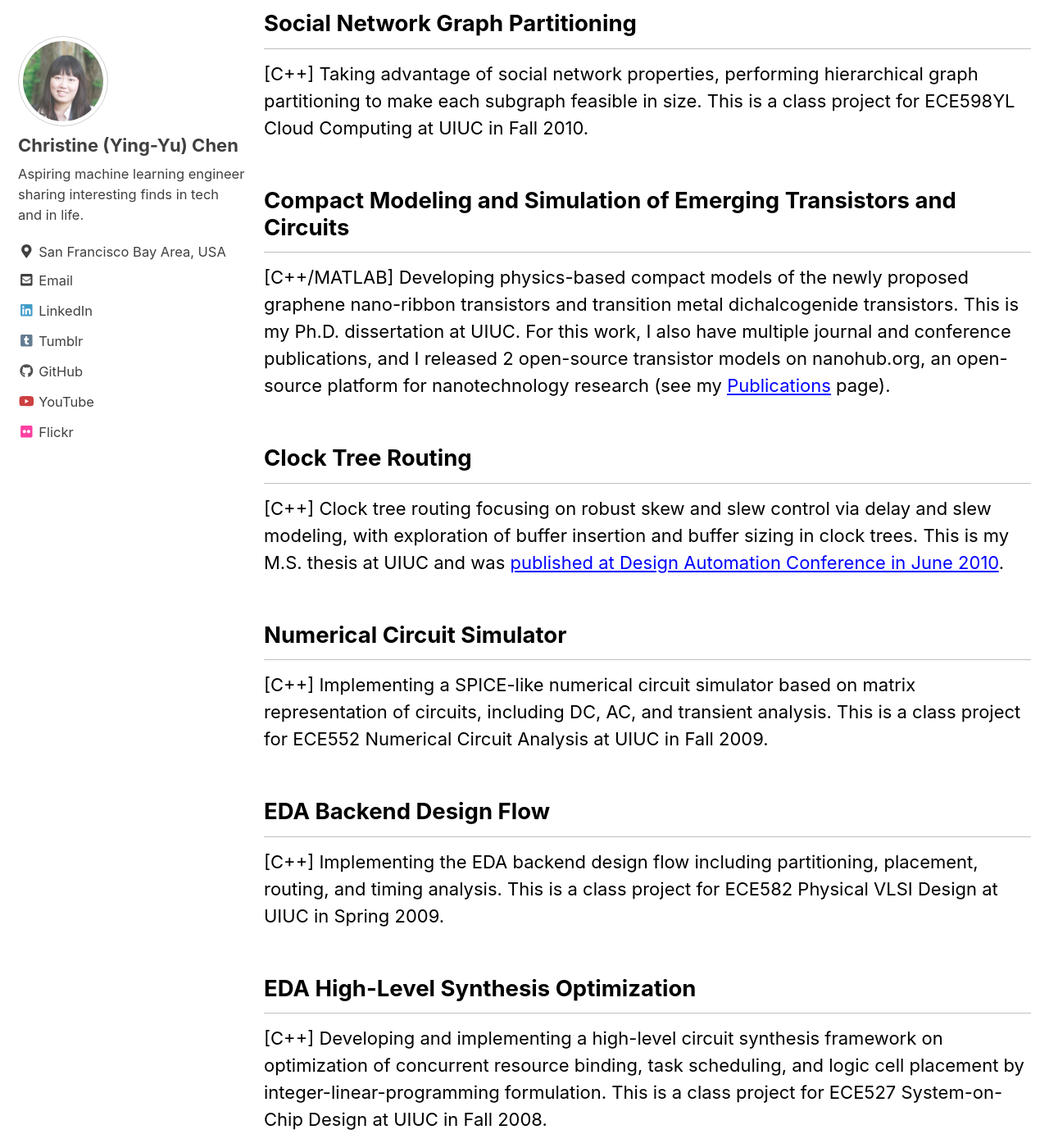
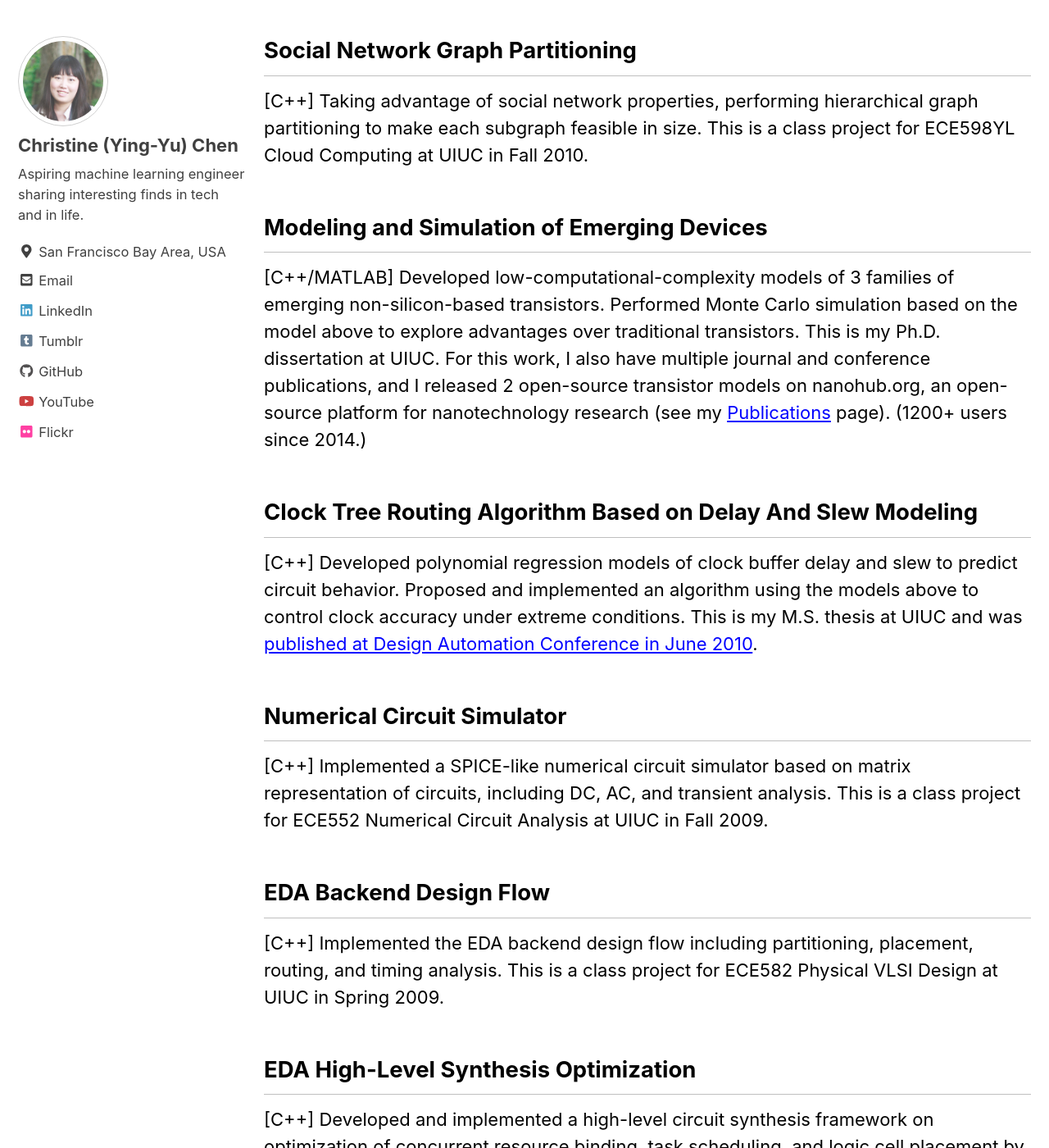
Before and after one commit to steggie3/steggie3.github.io, a Jekyll site: the page built from pages/projects.md, in a window 1280 px wide and 1400 px high, scrolled down 1382 px. Shown: the whole window at 82% size. Built offline with Jekyll 4.4.1, drawn with Linux system fonts in a browser that asks for light colours; nearby versions of some CDN libraries; some of the changed text lies outside the part shown.

Commit message:
update projects and exp

```diff
--- a/pages/projects.md
+++ b/pages/projects.md
@@ -30,25 +30,25 @@
 [C++]
 Taking advantage of social network properties, performing hierarchical graph partitioning to make each subgraph feasible in size. This is a class project for ECE598YL Cloud Computing at UIUC in Fall 2010.
 
-## Compact Modeling and Simulation of Emerging Transistors and Circuits
+## Modeling and Simulation of Emerging Devices
 [C++/MATLAB]
-Developing physics-based compact models of the newly proposed graphene nano-ribbon transistors and transition metal dichalcogenide transistors.  This is my Ph.D. dissertation at UIUC. For this work, I also have multiple journal and conference publications, and I released 2 open-source transistor models on nanohub.org, an open-source platform for nanotechnology research (see my [Publications](/pages/publications.html){:target="_blank"} page).
+Developed low-computational-complexity models of 3 families of emerging non-silicon-based transistors. Performed Monte Carlo simulation based on the model above to explore advantages over traditional transistors. This is my Ph.D. dissertation at UIUC. For this work, I also have multiple journal and conference publications, and I released 2 open-source transistor models on nanohub.org, an open-source platform for nanotechnology research (see my [Publications](/pages/publications.html){:target="_blank"} page). (1200+ users since 2014.)
 
-## Clock Tree Routing
+## Clock Tree Routing Algorithm Based on Delay And Slew Modeling
 [C++]
-Clock tree routing focusing on robust skew and slew control via delay and slew modeling, with exploration of buffer insertion and buffer sizing in clock trees. This is my M.S. thesis at UIUC and was [published at Design Automation Conference in June 2010](https://dl.acm.org/citation.cfm?id=1837297){:target="_blank"}.
+Developed polynomial regression models of clock buffer delay and slew to predict circuit behavior. Proposed and implemented an algorithm using the models above to control clock accuracy under extreme conditions. This is my M.S. thesis at UIUC and was [published at Design Automation Conference in June 2010](https://dl.acm.org/citation.cfm?id=1837297){:target="_blank"}.
 
 ## Numerical Circuit Simulator
 [C++]
-Implementing a SPICE-like numerical circuit simulator based on matrix representation of circuits, including DC, AC, and transient analysis. This is a class project for ECE552 Numerical Circuit Analysis at UIUC in Fall 2009.
+Implemented a SPICE-like numerical circuit simulator based on matrix representation of circuits, including DC, AC, and transient analysis. This is a class project for ECE552 Numerical Circuit Analysis at UIUC in Fall 2009.
 
 ## EDA Backend Design Flow
 [C++]
-Implementing the EDA backend design flow including partitioning, placement, routing, and timing analysis. This is a class project for ECE582 Physical VLSI Design at UIUC in Spring 2009.
+Implemented the EDA backend design flow including partitioning, placement, routing, and timing analysis. This is a class project for ECE582 Physical VLSI Design at UIUC in Spring 2009.
 
 ## EDA High-Level Synthesis Optimization
 [C++]
-Developing and implementing a high-level circuit synthesis framework on optimization of concurrent resource binding, task scheduling, and logic cell placement by integer-linear-programming formulation. This is a class project for ECE527 System-on-Chip Design at UIUC in Fall 2008.
+Developed and implemented a high-level circuit synthesis framework on optimization of concurrent resource binding, task scheduling, and logic cell placement by integer-linear-programming formulation. This is a class project for ECE527 System-on-Chip Design at UIUC in Fall 2008.
 
 ## Comparative Study of Multi-Gate Transistor Designs
 [MATLAB]
```
Also changed, not shown: other parts of pages/projects.md (+3 -3 lines), pages/experiences.md (+16 -15 lines).
